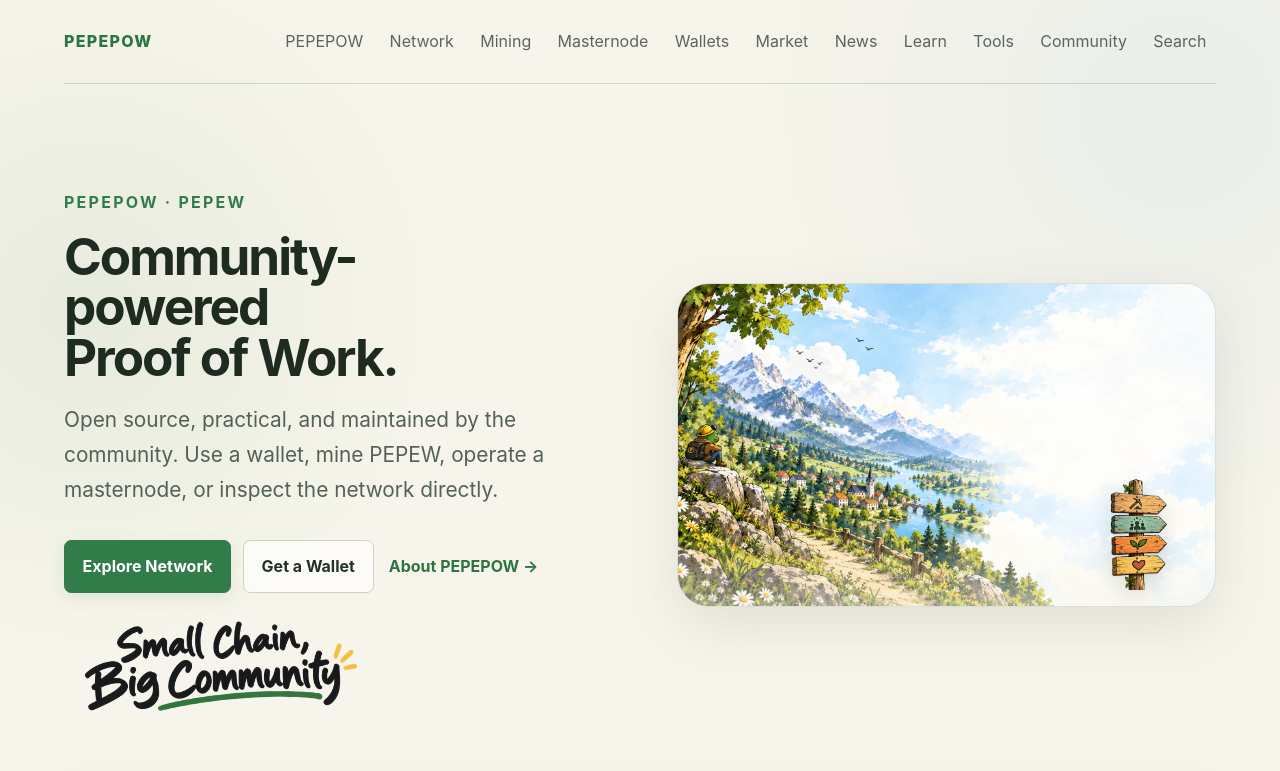
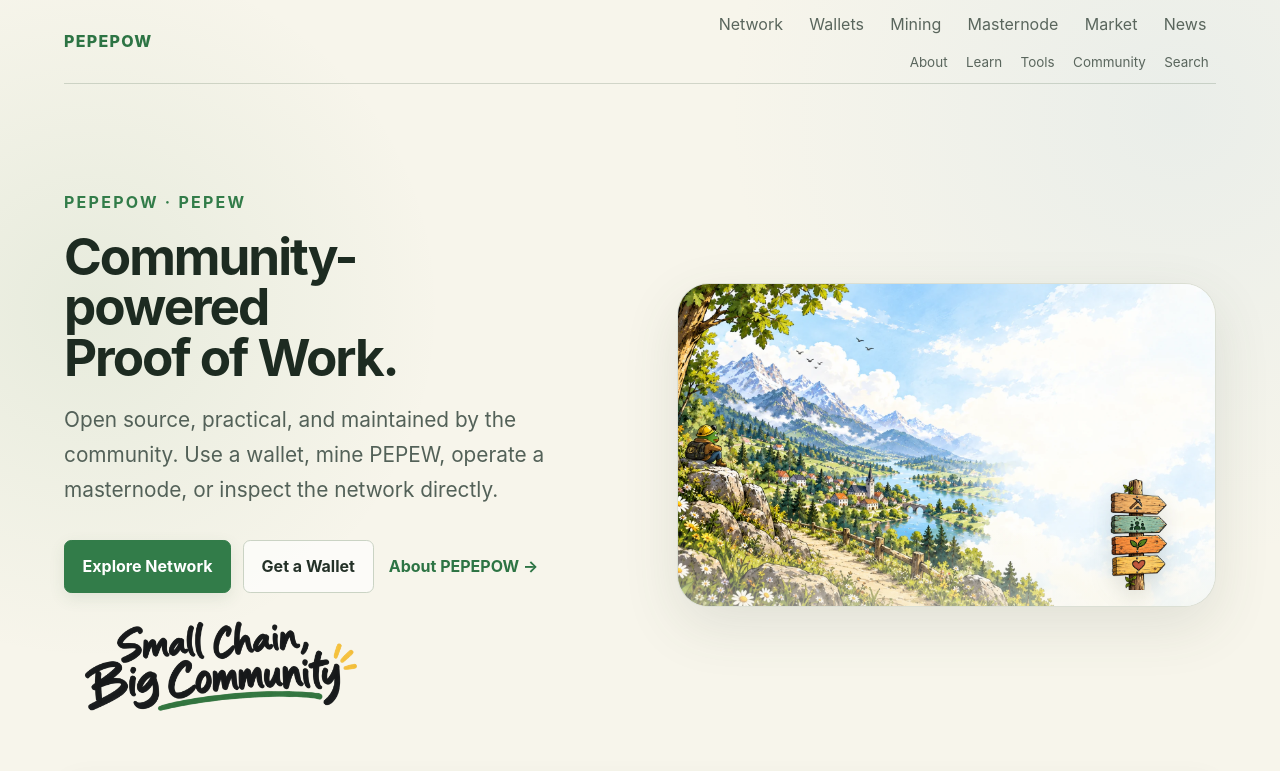
Before and after one commit to edisontw/pepepow-site, an Astro site: page / in a window 1280 px wide. Shown: the top 771 px of the page. Built offline with nearby package versions, Linux system fonts and the light colour scheme; Astro itself is replaced by a stand-in of ours; no server answers.

Commit message:
refactor: simplify site navigation hierarchy

```diff
--- a/src/layouts/BaseLayout.astro
+++ b/src/layouts/BaseLayout.astro
@@ -18,14 +18,17 @@ const handdrawnTheme = theme === 'handdrawn';
 const pageTitle = title === 'PEPEPOW' ? title : `${title} | PEPEPOW`;
 const currentPath = Astro.url.pathname;
 const canonicalUrl = new URL(currentPath, Astro.url.origin);
-const navItems = [
-  { href: '/about/', label: 'PEPEPOW' },
+const primaryNavItems = [
   { href: '/network/', label: 'Network' },
+  { href: '/wallet/', label: 'Wallets' },
   { href: '/mining/', label: 'Mining' },
   { href: '/masternode/', label: 'Masternode' },
-  { href: '/wallet/', label: 'Wallets' },
   { href: '/market/', label: 'Market' },
   { href: '/announcements/', label: 'News' },
+];
+
+const utilityNavItems = [
+  { href: '/about/', label: 'About' },
   { href: '/learn/', label: 'Learn' },
   { href: '/tools/', label: 'Tools' },
   { href: '/community/', label: 'Community' },
@@ -57,8 +60,9 @@ const isCurrent = (href: string) =>
       >
         PEPEPOW
       </a>
+      <div class="site-navigation">
         <nav class="primary-nav" aria-label="Primary">
-        {navItems.map((item) => (
+          {primaryNavItems.map((item) => (
             <a
               href={item.href}
               aria-current={isCurrent(item.href) ? 'page' : undefined}
@@ -67,6 +71,17 @@ const isCurrent = (href: string) =>
             </a>
           ))}
         </nav>
+        <nav class="utility-nav" aria-label="Utility">
+          {utilityNavItems.map((item) => (
+            <a
+              href={item.href}
+              aria-current={isCurrent(item.href) ? 'page' : undefined}
+            >
+              {item.label}
+            </a>
+          ))}
+        </nav>
+      </div>
     </header>
     <main id="main-content" tabindex="-1">
       <slot />
```
Lines whose indentation alone changed are shown as unchanged.
